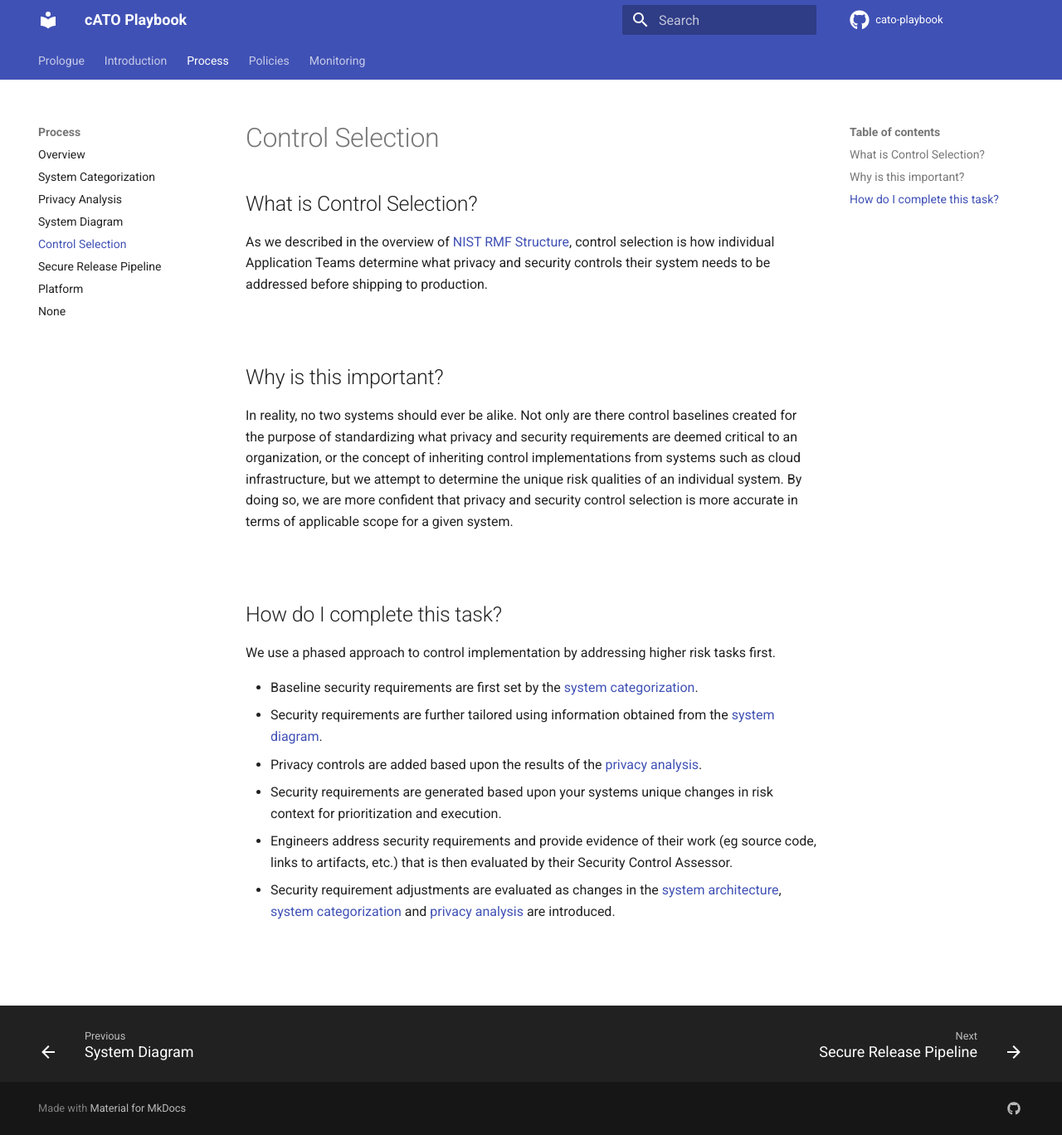
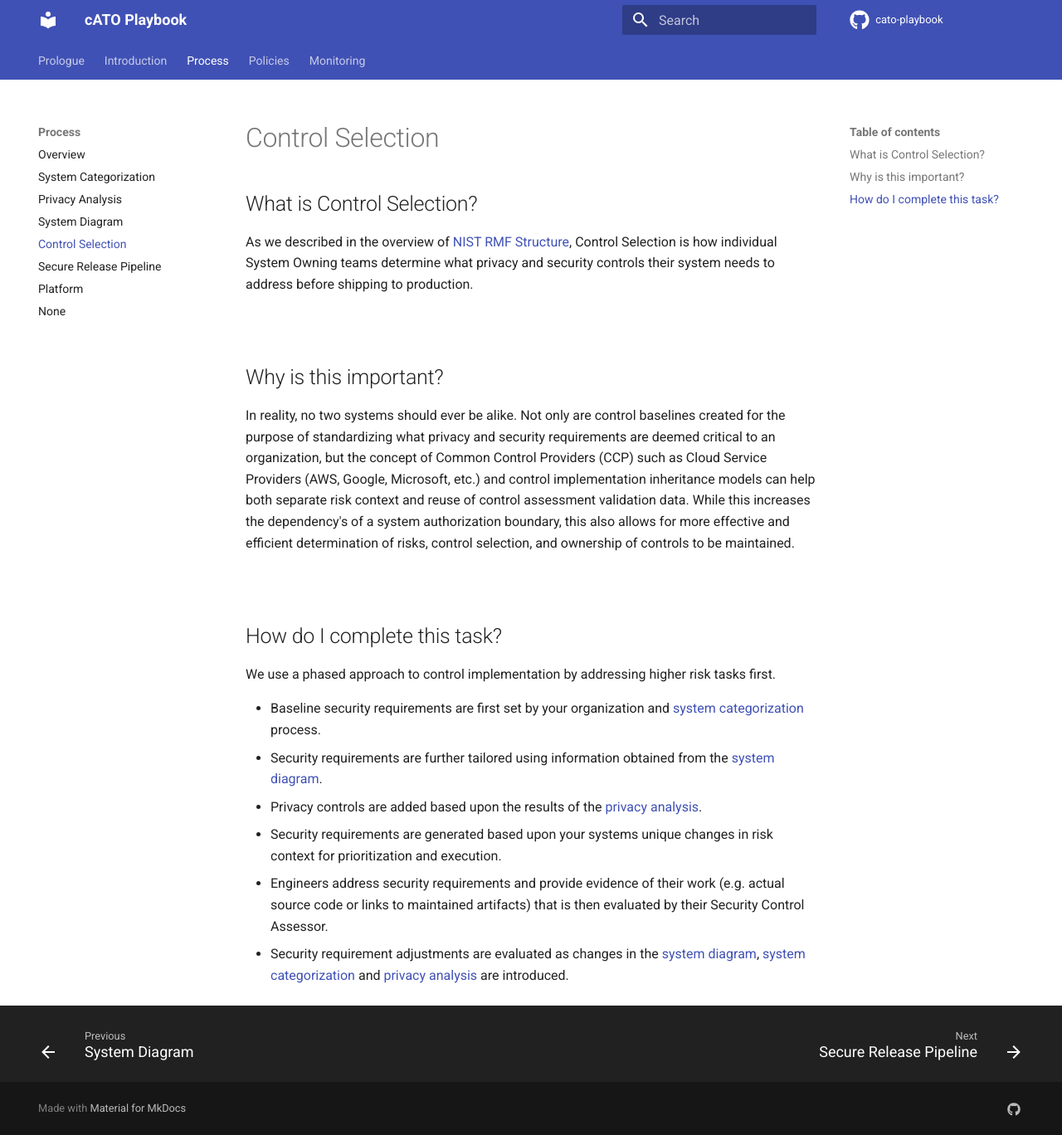
Before and after one commit to rise8-us/cato-playbook, an MkDocs documentation site: the page built from docs/selection.md, in a window 1280 px wide and 1368 px high. Shown: the whole window at 83% size. Built offline with MkDocs 1.6.1 and Material for MkDocs 9.7.7, drawn with Linux system fonts in a browser that asks for light colours; comment, search, counter and statistics services are not loaded.

Commit message:
Update selection.md
wording changes

```diff
--- a/docs/selection.md
+++ b/docs/selection.md
@@ -1,21 +1,21 @@
 # Control Selection
 
 ## What is Control Selection?
-As we described in the overview of [NIST RMF Structure](overview.md#rmf-structure), control selection is how individual Application Teams determine what privacy and security controls their system needs to be addressed before shipping to production.
+As we described in the overview of [NIST RMF Structure](overview.md#rmf-structure), Control Selection is how individual System Owning teams determine what privacy and security controls their system needs to address before shipping to production.
 
 <br/>
 
 ## Why is this important?
-In reality, no two systems should ever be alike. Not only are there control baselines created for the purpose of standardizing what privacy and security requirements are deemed critical to an organization, or the concept of inheriting control implementations from systems such as cloud infrastructure, but we attempt to determine the unique risk qualities of an individual system. By doing so, we are more confident that privacy and security control selection is more accurate in terms of applicable scope for a given system.
+In reality, no two systems should ever be alike. Not only are control baselines created for the purpose of standardizing what privacy and security requirements are deemed critical to an organization, but the concept of Common Control Providers (CCP) such as Cloud Service Providers (AWS, Google, Microsoft, etc.) and control implementation inheritance models can help both separate risk context and reuse of control assessment validation data. While this increases the dependency's of a system authorization boundary, this also allows for more effective and efficient determination of risks, control selection, and ownership of controls to be maintained.
 
 <br/>
 
 ## How do I complete this task?
 We use a phased approach to control implementation by addressing higher risk tasks first.
 
-- Baseline security requirements are first set by the [system categorization](categorization.md).
+- Baseline security requirements are first set by your organization and [system categorization](categorization.md) process.
 - Security requirements are further tailored using information obtained from the [system diagram](diagram.md).
 - Privacy controls are added based upon the results of the [privacy analysis](privacy.md).
 - Security requirements are generated based upon your systems unique changes in risk context for prioritization and execution.
-- Engineers address security requirements and provide evidence of their work (eg source code, links to artifacts, etc.) that is then evaluated by their Security Control Assessor.
-- Security requirement adjustments are evaluated as changes in the [system architecture](diagram.md), [system categorization](categorization.md) and [privacy analysis](privacy.md) are introduced.
+- Engineers address security requirements and provide evidence of their work (e.g. actual source code or links to maintained artifacts) that is then evaluated by their Security Control Assessor.
+- Security requirement adjustments are evaluated as changes in the [system diagram](diagram.md), [system categorization](categorization.md) and [privacy analysis](privacy.md) are introduced.
```
